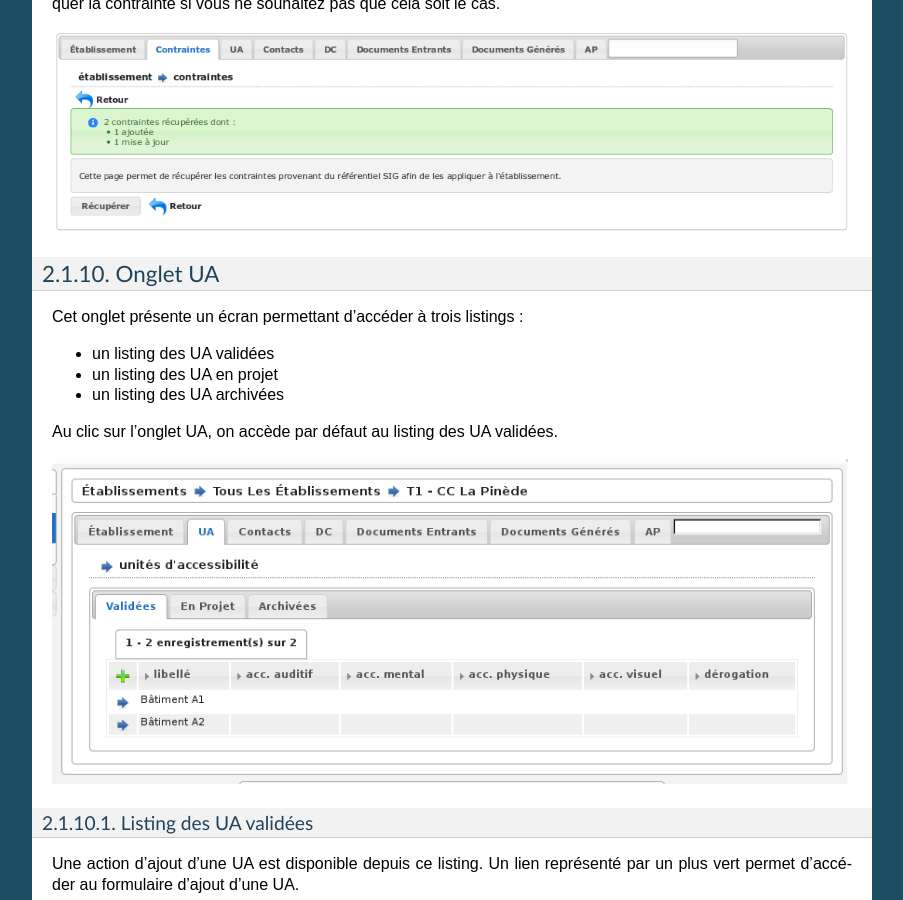
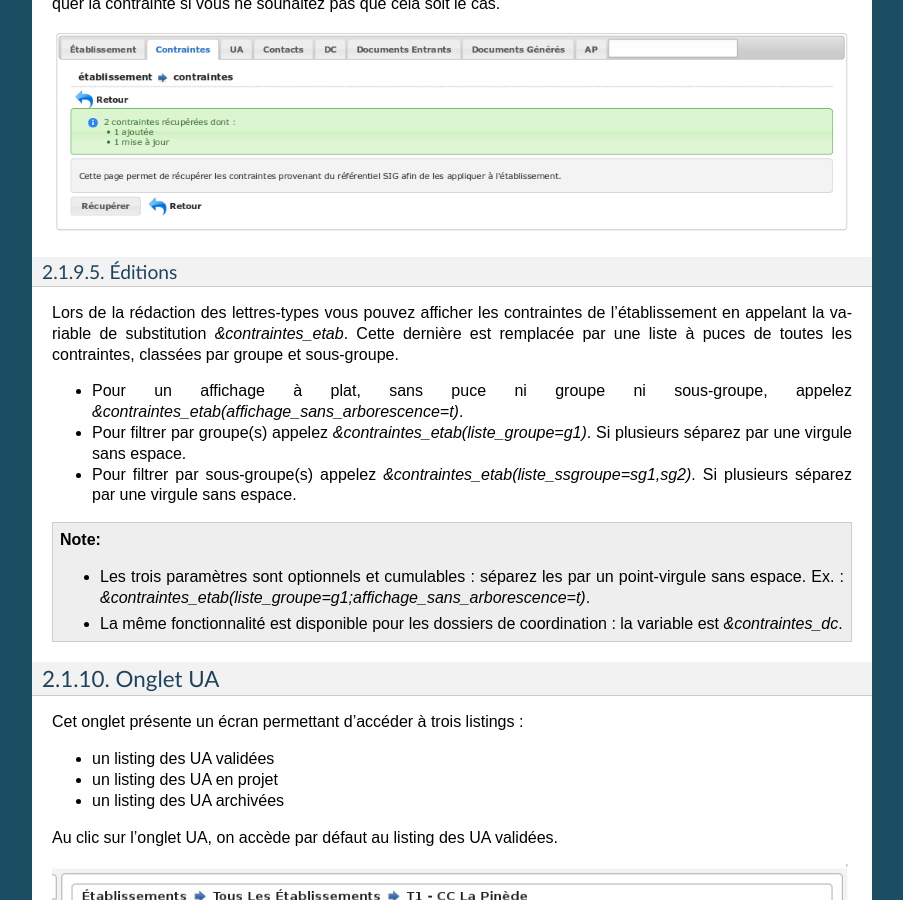
Before and after one commit to jcerini/openaria-documentation, a Sphinx documentation site: the page built from source/manuel_utilisateur/etablissements/index.rst, in a window 1280 px wide and 900 px high, scrolled down 14189 px. Shown: the whole window, without its empty margins (198-1101 px from the left). Built offline with Sphinx 7.4.7, drawn with Linux system fonts in a browser that asks for light colours.

Commit message:
Ajout variable de substitution &contraintes

```diff
--- a/source/manuel_utilisateur/etablissements/index.rst
+++ b/source/manuel_utilisateur/etablissements/index.rst
@@ -212,6 +212,22 @@ Ce texte sera toujours écrasé lors d'une récupération : vous devez démarque
 
 .. image:: etablissement-recuperer-contrainte.png
 
+Éditions
+########
+
+Lors de la rédaction des lettres-types vous pouvez afficher les contraintes de l'établissement en appelant la variable de substitution *&contraintes_etab*.
+Cette dernière est remplacée par une liste à puces de toutes les contraintes, classées par groupe et sous-groupe.
+
+* Pour un affichage à plat, sans puce ni groupe ni sous-groupe, appelez *&contraintes_etab(affichage_sans_arborescence=t)*.
+* Pour filtrer par groupe(s) appelez *&contraintes_etab(liste_groupe=g1)*. Si plusieurs séparez par une virgule sans espace.
+* Pour filtrer par sous-groupe(s) appelez *&contraintes_etab(liste_ssgroupe=sg1,sg2)*. Si plusieurs séparez par une virgule sans espace.
+
+.. note::
+
+  * Les trois paramètres sont optionnels et cumulables : séparez les par un point-virgule sans espace. Ex. : *&contraintes_etab(liste_groupe=g1;affichage_sans_arborescence=t)*.
+  * La même fonctionnalité est disponible pour les dossiers de coordination : la variable est *&contraintes_dc*.
+
+
 Onglet UA
 ---------
 
```
